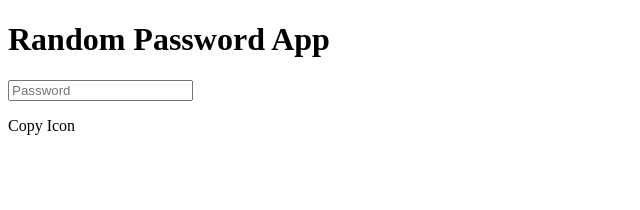
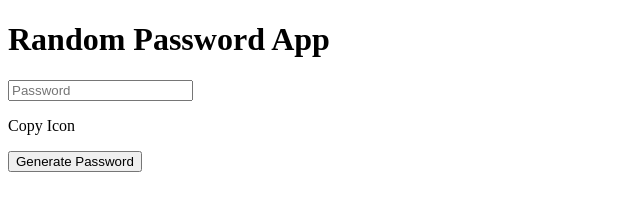
Before and after one commit to tonmoy3673/Random-Password-App, a plain HTML site: page index.html in a window 1280 px wide. Shown: the whole page, without its empty margins (0-640 px from the left). Drawn offline with Linux system fonts and the light colour scheme.

Commit message:
:bulb: set structure

```diff
--- a/index.html
+++ b/index.html
@@ -19,6 +19,11 @@
           <input type="text" id="input-field" placeholder="Password" />
           <p>Copy Icon</p>
         </div>
+
+        <!-- ============ Button =========== -->
+        <div class="button-container">
+          <button id="button">Generate Password</button>
+        </div>
       </section>
     </main>
     <script src="app.js"></script>
```
